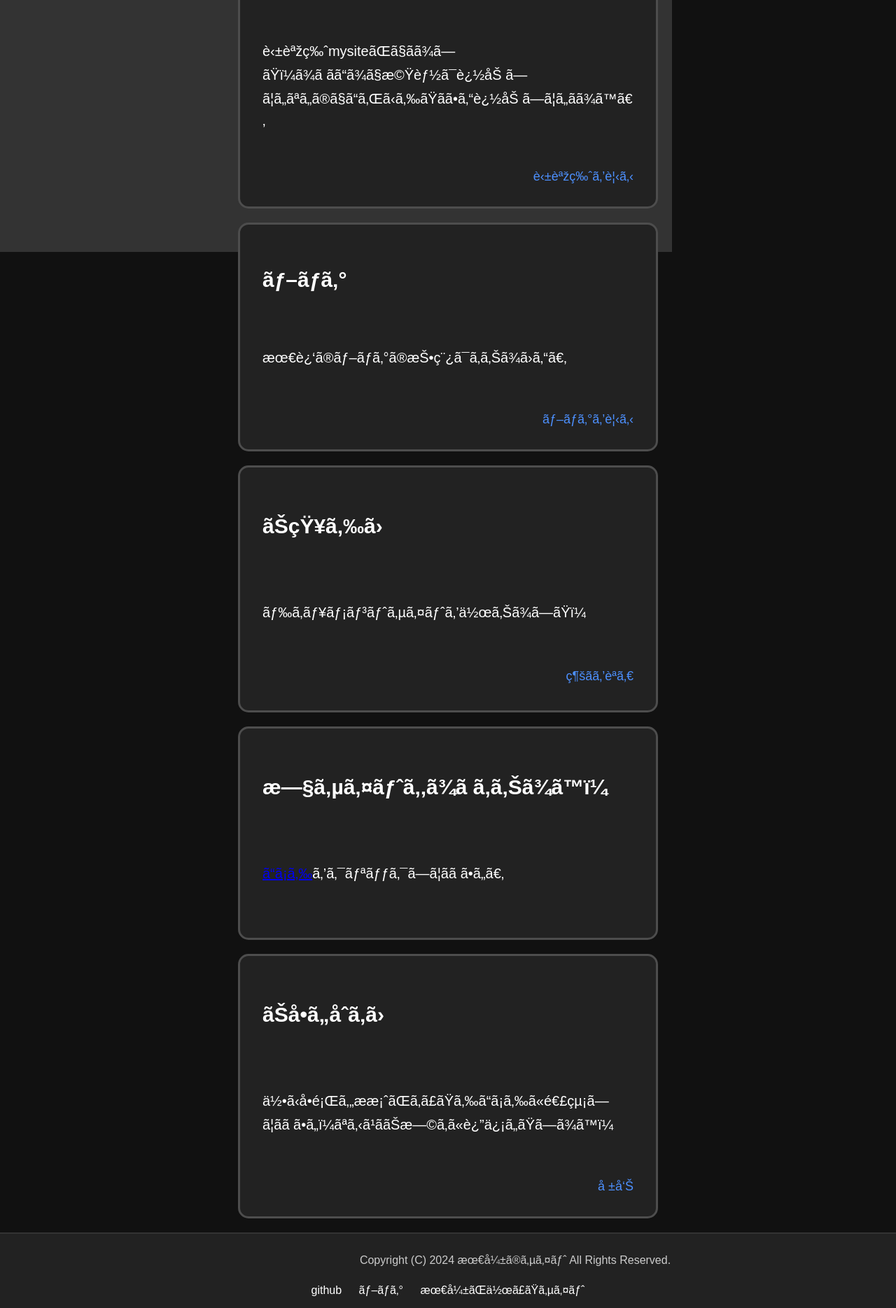
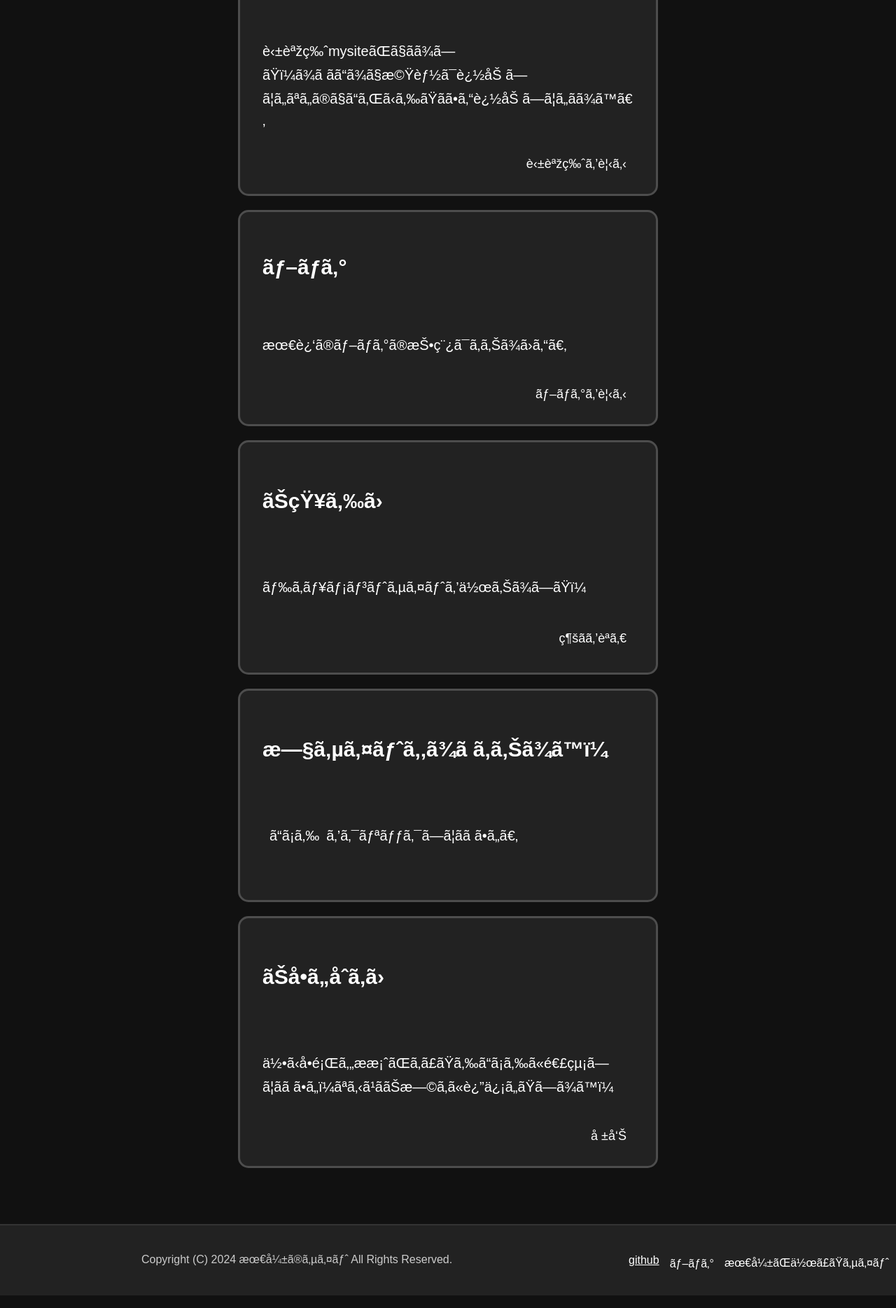
Before and after one commit to saijaku1/mysite, a PHP site: page / in a window 1280 px wide. Shown: the part 440-2309 px from the top of the page at 70% size. Run offline with PHP 8.4, Linux system fonts and the light colour scheme.

Commit message:
Update style.css

```diff
--- a/styles/style.css
+++ b/styles/style.css
@@ -56,21 +56,17 @@ body {
   margin: 0;
 }
 
+/* サイドバーのスタイル */
 .sidebar {
   height: 100%;
-  width: 0; /* デフォルトで非表示 */
+  width: 0;
   position: fixed;
   top: 0;
   left: 0;
-  background-color: #333333; /* 背景色を正確に指定 */
-  overflow-x: hidden; /* 横スクロールを防止 */
-  transition: width 0.3s; /* アニメーション */
-  padding-top: 60px; /* 上部の余白 */
-  box-sizing: border-box; /* パディングとボーダーを含む幅計算にする */
-}
-
-.sidebar.open {
-  width: 250px; /* サイドバーが開いた時の幅 */
+  background-color: #333333;
+  overflow-x: hidden;
+  transition: 0.3s;
+  padding-top: 60px;
 }
 
 .sidebar a {
@@ -79,13 +75,14 @@ body {
   font-size: 18px;
   color: white;
   display: block;
-  transition: background-color 0.2s;
+  transition: 0.2s;
 }
 
 .sidebar a:hover {
   background-color: #575757;
 }
 
+/* サイドバーを開閉するボタン */
 .open-btn {
   font-size: 20px;
   cursor: pointer;
@@ -98,6 +95,11 @@ body {
   left: 20px;
   border-radius: 20%;
 }
+
+.sidebar.open {
+  width: 250px;
+}
+
 .title {
   background-image: url('https://encrypted-tbn0.gstatic.com/images?q=tbn:ANd9GcTGteH0LDet0636ouB3OWElcInVYOrHZ9prdw&s');
   background-size: cover;
@@ -116,6 +118,7 @@ body {
   margin: 0;
 }
 
+/* 各コンテンツブロックのスタイル */
 .border1 {
   display: flex;
   flex-direction: column;
@@ -161,85 +164,71 @@ body {
   }
 }
 
+/* フッターのスタイル */
 .custom-footer {
     border-top: 2px solid #333;
     padding: 10px;
     text-align: center;
+    background-color: #2f3030;
+    height: 10vh;
+    margin-top: 5em;
+    display: flex; /* フッターの要素を横並びに */
+    justify-content: space-between; /* 左右にスペースを均等に */
+    align-items: center; /* 縦の中央揃え */
     background-color: #222;
     color: #ccc;
     position: relative;
 }
 
+/* リンクのスタイル */
 .footer-links {
+    display: flex;
+    align-items: center; /* 縦の中央揃え */
+}
+.footer-link {
+    color: #fff; /* リンクの色 */
+    margin-left: 15px; /* リンク間のスペース */
+    text-decoration: none; /* 下線を消す */
     margin-top: 10px;
 }
 
 .footer-link,
 .footer-icon {
+    color: #fff; /* アイコンの色 */
+}
+#fixel {
+  color: blue;  /* リンクの通常状態の色を青に */
     margin: 0 10px;
     color: #fff;
     text-decoration: none;
 }
 
+#fixel:visited {
+  color: blue;  /* 訪問済みリンクの色を青に */
 .footer-icon:hover {
     color: #4d90fe;
 }
 
+#fixel:hover {
+  color: blue;  /* ホバー時のリンクの色を青に */
 .footer-link:hover {
     color: #4d90fe;
 }
 
-
+#fixel:active {
+  color: blue;  /* クリックした時のリンクの色を青に */
+}
+/* スマホ版のスタイル */
 @media screen and (max-width: 768px) {
   .border1 {
     width: 90%;
     padding: 1em;
-    border: 2px solid #4d4d4d;
-    margin: 10px auto;
+  }
+  .title h1 {
+    font-size: 150%;
   }
 
-  .title {
-    height: 200px;
-  }
-
-  .title h1 {
-    font-size: 200%;
-    text-shadow: 1px 1px 2px rgba(0, 0, 0, 0.5);
-  }
-
-  .open-btn {
-    padding: 8px 12px;
-    font-size: 16px;
-  }
-
-  .sidebar {
-    width: 75%;
-  }
-
-  .sidebar a {
-    padding: 10px 8px;
-    font-size: 16px;
-  }
-
-  .circle-spin-1 {
-    --size: 36px;
-  }
-
-  .footer-links {
-    flex-wrap: wrap;
-    text-align: center;
-  }
-
-  .footer-link, .footer-icon {
-    margin: 5px;
-  }
-
-  .custom-footer {
-    padding: 5px;
-    font-size: 14px;
-  }
-}
-
+    font-size: 24px; /* アイコンのサイズ */
   .sidebar {
     width: 75%;
   }
```
